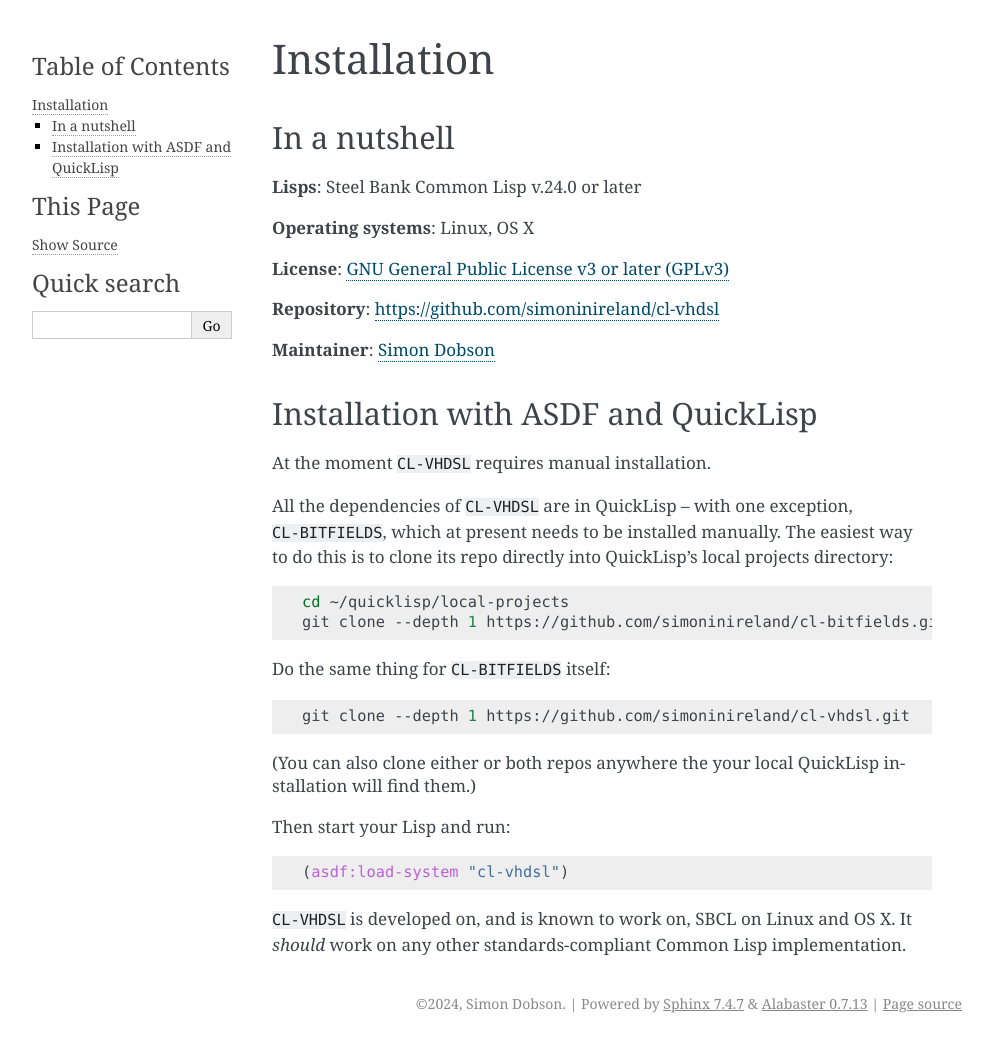
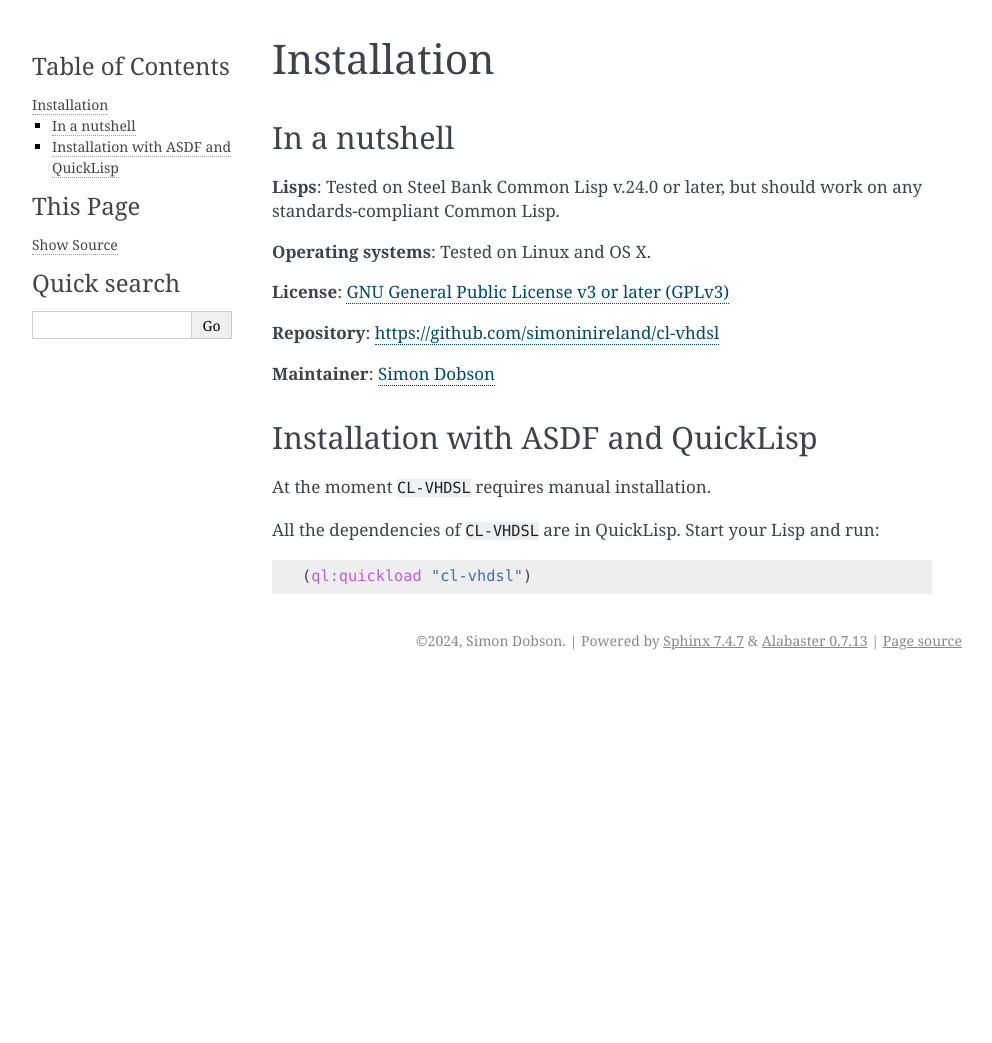
Before and after one commit to simoninireland/cl-vhdsl, a Sphinx documentation site: the page built from doc/install.rst, in a window 1280 px wide. Shown: the whole page, without its empty margins (148-1140 px from the left). Built offline with Sphinx 7.4.7, drawn with Linux system fonts in a browser that asks for light colours; after the commit the page ends 900 px from its top, so only the background shows below that.

Commit message:
Removed reference to cl-bitfields

```diff
--- a/doc/install.rst
+++ b/doc/install.rst
@@ -4,9 +4,10 @@ Installation
 In a nutshell
 -------------
 
-**Lisps**: Steel Bank Common Lisp v.24.0 or later
+**Lisps**: Tested on Steel Bank Common Lisp v.24.0 or later, but
+should work on any standards-compliant Common Lisp.
 
-**Operating systems**: Linux, OS X
+**Operating systems**: Tested on Linux and OS X.
 
 **License**: `GNU General Public License v3 or later (GPLv3) <http://www.gnu.org/licenses/gpl.html>`_
 
@@ -20,31 +21,9 @@ Installation with ASDF and QuickLisp
 
 At the moment ``CL-VHDSL`` requires manual installation.
 
-All the dependencies of ``CL-VHDSL`` are in QuickLisp -- with one
-exception, ``CL-BITFIELDS``, which at present needs to be installed
-manually. The easiest way to do this is to clone its repo directly
-into QuickLisp's local projects directory:
-
-.. code-block:: shell
-
-   cd ~/quicklisp/local-projects
-   git clone --depth 1 https://github.com/simoninireland/cl-bitfields.git
-
-Do the same thing for ``CL-BITFIELDS`` itself:
-
-.. code-block:: shell
-
-   git clone --depth 1 https://github.com/simoninireland/cl-vhdsl.git
-
-(You can also clone either or both repos anywhere the your local
-QuickLisp installation will find them.)
-
-Then start your Lisp and run:
+All the dependencies of ``CL-VHDSL`` are in QuickLisp. Start your Lisp
+and run:
 
 .. code-block:: lisp
 
-   (asdf:load-system "cl-vhdsl")
-
-``CL-VHDSL`` is developed on, and is known to work on, SBCL on Linux
-and OS X. It *should* work on any other standards-compliant Common
-Lisp implementation.
+   (ql:quickload "cl-vhdsl")
```
